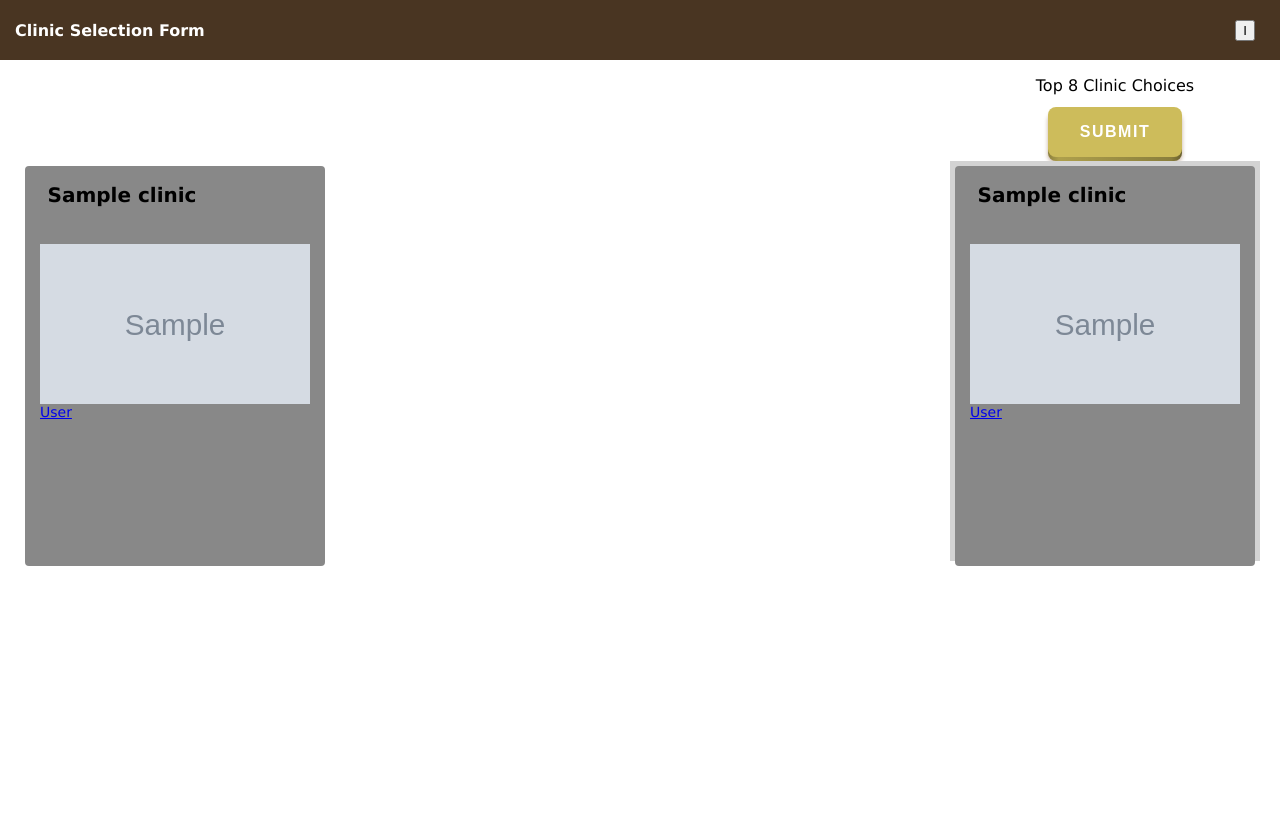
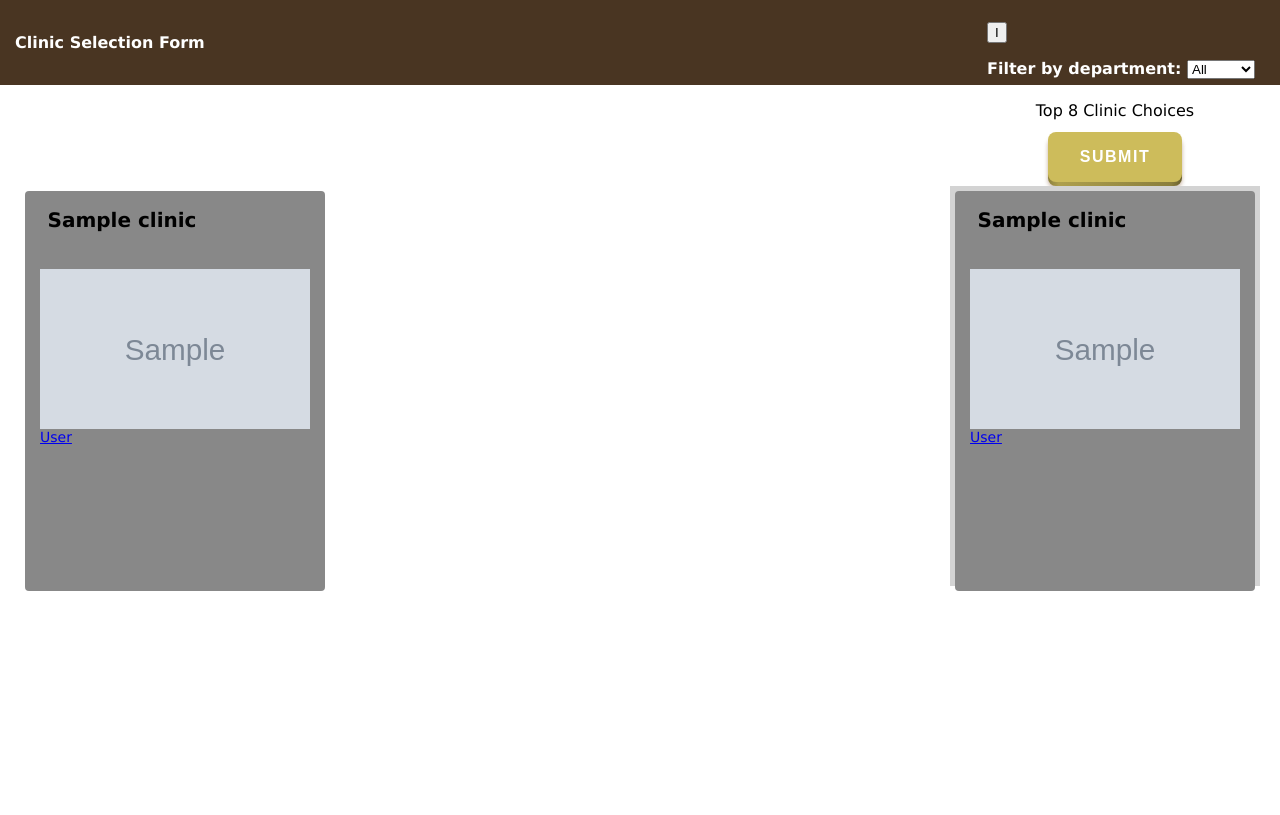
Before and after one commit to ebradley0/ClinicSort, a Django app: template ClinicMatchApp/templates/projectview.html in a window 1280 px wide. Before the commit the page ends 566 px from the top, so only its background shows below. Run offline with Django 5.2, Linux system fonts and the light colour scheme; tables that the repository leaves empty hold one stand-in row (values such as "Sample post"); the template is opened without the code that fills it: values that come from a table or form of the project are taken from there, most other values are stand-ins (such as "Sample title", 1, 10 or a date in 2020); grey boxes marked "Sample" are stand-in pictures; data that the repository does not hold is empty; parts of the project's set-up code (start-up, migrations or seed data) failed here and were passed over; some libraries are stand-ins or nearby versions.

Commit message:
Added filtering to projectView

```diff
--- a/ClinicMatchApp/static/css/project_view.css
+++ b/ClinicMatchApp/static/css/project_view.css
@@ -146,7 +146,7 @@
   display: flex;
   background-color: rgb(73, 53, 34);
   width: 100%;
-  height: 50px;
+  height: 75px;
   padding: 5px;
   margin: 0px;
   display: flex;
--- a/ClinicMatchApp/static/js/projectView.js
+++ b/ClinicMatchApp/static/js/projectView.js
@@ -52,9 +52,27 @@ window.addEventListener('load', function() {
     infoPopOut.classList.toggle('show');
 
   });
+
+  // Filtering Functionality, can expand later to include more filters
+  const departmentFilter = document.getElementById("clinic-department-filter");
+
+  function filterClinics() {
+    const selectedDepartment = departmentFilter.value;
+
+    grid.filter(function (item) {
+      const clinicEl = item.getElement();
+      const clinicDepartment = clinicEl.dataset.department;
+
+      const passesDepartmentFilter = (selectedDepartment === 'all' || clinicDepartment === selectedDepartment);
+
+      return passesDepartmentFilter;
+    });
+  }
+  departmentFilter.addEventListener('change', filterClinics);
+
+  // Initial filter application
+  filterClinics();
 })
-
-
 
 
 
--- a/ClinicMatchApp/templates/projectview.html
+++ b/ClinicMatchApp/templates/projectview.html
@@ -43,8 +43,15 @@
                       {%endfor%}
                     </div>
                   </div>
-      </div>
-      </p>
+    </div>
+  </p>
+  <label for="clinic-department-filter">Filter by department:</label>
+    <select id="clinic-department-filter">
+      <option value="all">All</option>
+      {% for major in majors %}
+      <option value="{{ major.major }}">{{ major.major }}</option>
+      {% endfor %}
+    </select>
 </div>
 
 
@@ -64,7 +71,7 @@
 
     <!-- Each item must be of class item -->
     {% for clinic in clinics %}
-    <div class="item" style="--clinic-color: {{clinic.department.color}}">
+    <div class="item" style="--clinic-color: {{clinic.department.color}}" data-department="{{ clinic.department }}">
       <input type="hidden" name="clinic_name" value="{{clinic.title}}"> <!-- Used to identify which clinics are selected-->
             <div class="itemContents" >
                 <p class="clinic-title">{{clinic.title}}</p>
```
